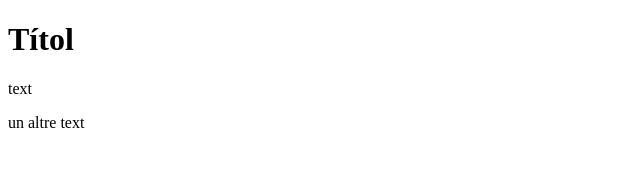
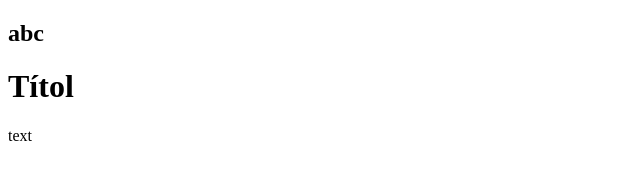
Before and after one commit to provaDAW/provagit, a plain HTML site: page index.html in a window 1280 px wide. Shown: the whole page, without its empty margins (0-640 px from the left). Drawn offline with Linux system fonts and the light colour scheme.

Commit message:
Modificació del fitxer

```diff
--- a/index.html
+++ b/index.html
@@ -4,8 +4,8 @@
     <title>Document de prova</title>
   </head>
   <body>
+	<h2>abc</h2>
     <h1>T&iacute;tol</h1>
     <p>text</p>
-	<p>un altre text</p>
   </body>
 </html>
```
